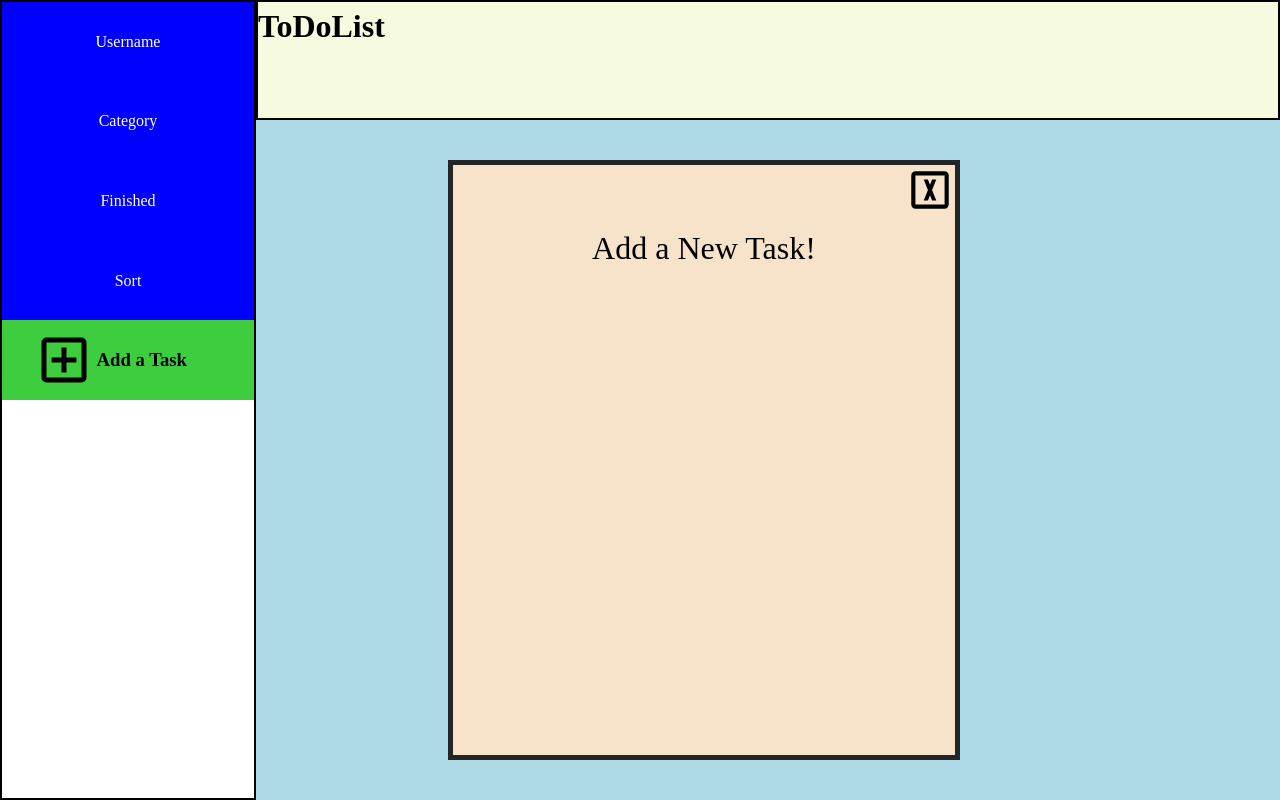
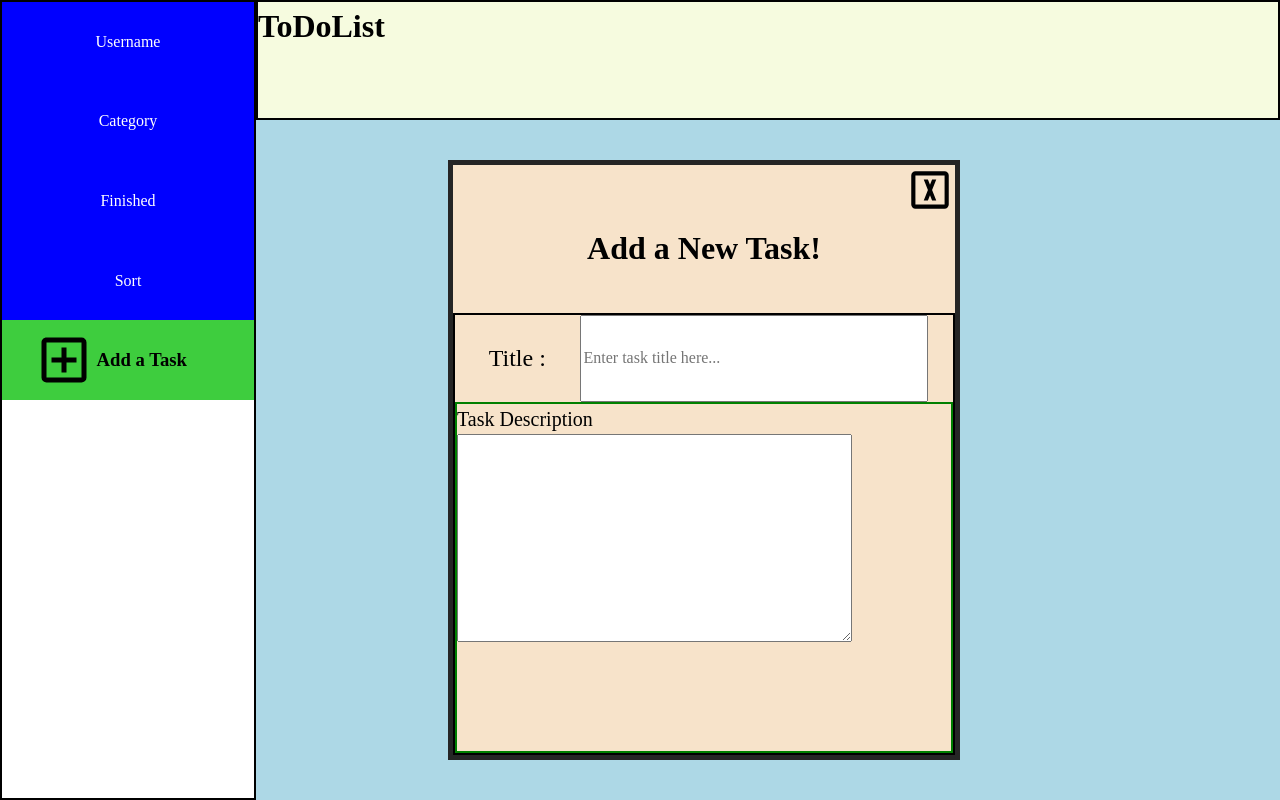
Before and after one commit to Lukehallyah/toDoList, a website built with webpack: page src/template.html in a window 1280 px wide. Both pictures are taken after a click on the element "Add a Task". Built offline with nearby package versions, Linux system fonts and the light colour scheme.

Commit message:
Rework of Popup for toDos data entry.

```diff
--- a/src/entryPopUp.js
+++ b/src/entryPopUp.js
@@ -21,11 +21,93 @@ let addPopUp = ()=>{
             buttonHolder.appendChild(removeButton);
         }
 
+    removeButton.addEventListener('click', ()=>{
+
+        main.removeChild(popUp);
+    })
+
+
+
+
     const title = document.createElement('p')
         if(title){
             title.classList.add('title');
             title.textContent='Add a New Task!';
+            title.style.fontWeight='600';
             popUp.appendChild(title);
+        }
+
+    const toDoForm = document.createElement('form');
+        if(toDoForm){
+            toDoForm.style.width='100%';
+            toDoForm.style.height='75%';
+            toDoForm.style.border='2px solid black';
+            toDoForm.style.display='flex';
+            toDoForm.style.flexDirection='column';
+            popUp.appendChild(toDoForm);
+        }
+
+    const titleId="taskTitle";
+    const labelTitle= document.createElement('label');
+        if(labelTitle){
+            labelTitle.style.width='25%';
+            labelTitle.style.height='100%';
+            labelTitle.textContent="Title : "
+            labelTitle.style.fontSize='1.5rem';
+            labelTitle.style.display='flex';
+            labelTitle.style.alignItems='center';
+            labelTitle.style.justifyContent='center';
+            labelTitle.htmlFor=titleId;
+        }
+    const titleInput = document.createElement('input');
+        if(titleInput){
+            titleInput.style.width='70%';
+            titleInput.style.height='100%';
+            titleInput.id=titleId;
+            titleInput.placeholder='Enter task title here...'
+
+        }
+    const titleBoxHolder= document.createElement('div');
+        if(titleBoxHolder){
+            titleBoxHolder.style.width='100%';
+            titleBoxHolder.style.height='20%';
+            // titleBoxHolder.style.border='2px solid blue';
+            titleBoxHolder.style.display='flex';
+            titleBoxHolder.appendChild(labelTitle);
+            titleBoxHolder.appendChild(titleInput);
+            toDoForm.appendChild(titleBoxHolder);
+        }
+
+
+    const taskId = "taskId";
+    const labelTaskDesc = document.createElement('label');
+        if(labelTaskDesc){
+            labelTaskDesc.htmlFor=taskId;
+            labelTaskDesc.textContent='Task Description';
+            labelTaskDesc.style.fontSize='1.25rem';
+            labelTaskDesc.style.textAlign='left';
+        }
+    const inputTaskDesc = document.createElement('textarea');
+        if(inputTaskDesc){
+            inputTaskDesc.id=taskId;
+            inputTaskDesc.style.height='60%';
+            inputTaskDesc.style.width='80%';
+            inputTaskDesc.style.paddingLeft='10%';
+        }
+
+
+
+
+    const taskDescBox = document.createElement('div');
+        if(taskDescBox){
+            taskDescBox.style.height='80%';
+            taskDescBox.style.width='100%';
+            taskDescBox.style.border='2px solid green';
+            taskDescBox.style.display='flex';
+            taskDescBox.style.flexDirection='column';
+            taskDescBox.appendChild(labelTaskDesc);
+            taskDescBox.appendChild(inputTaskDesc);
+            toDoForm.appendChild(taskDescBox);
         }
 
 }
--- a/src/styles.css
+++ b/src/styles.css
@@ -166,4 +166,5 @@ main{
 
 .title{
   font-size: 2rem;
+  height: 15%;
 }
```
Also changed, not shown: dist/de7aff6cb1c57b33c2db.svg (added), dist/e7bc75513d1764f21db8.svg (added), dist/main.js.
